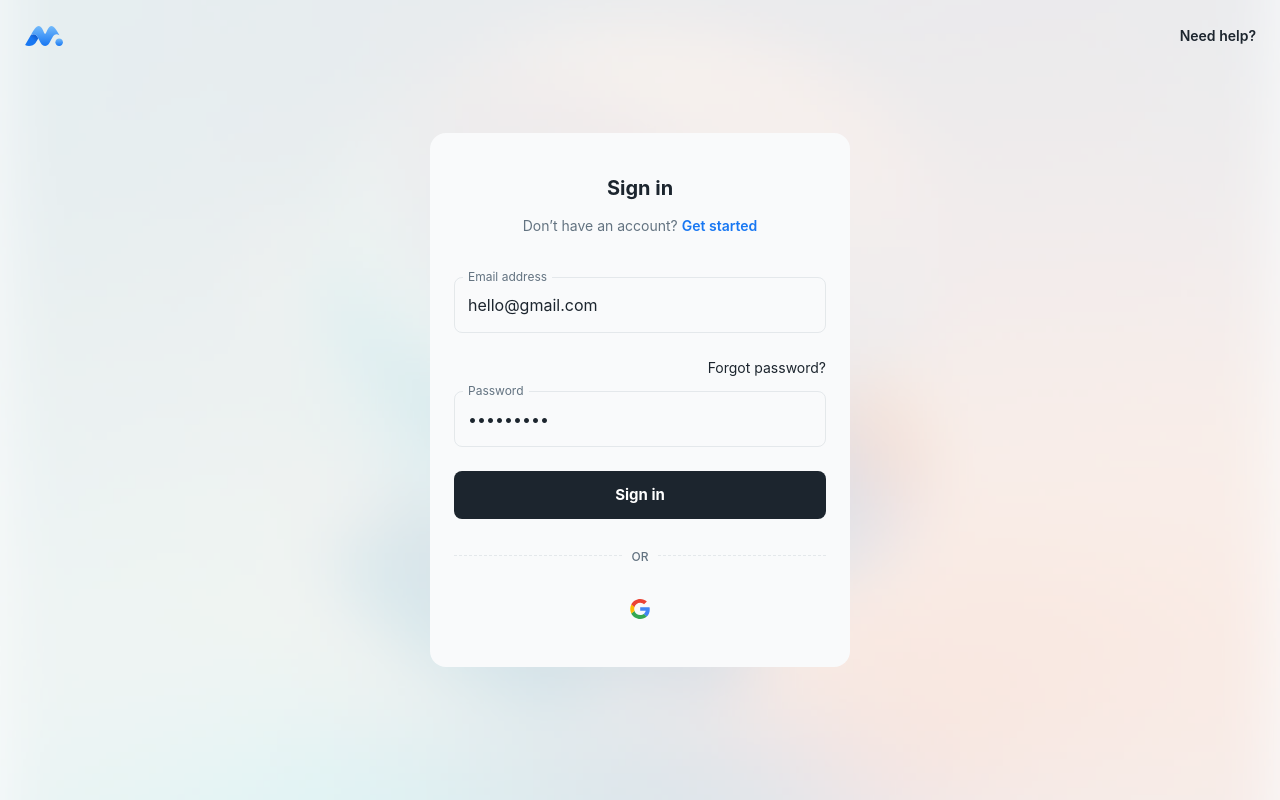
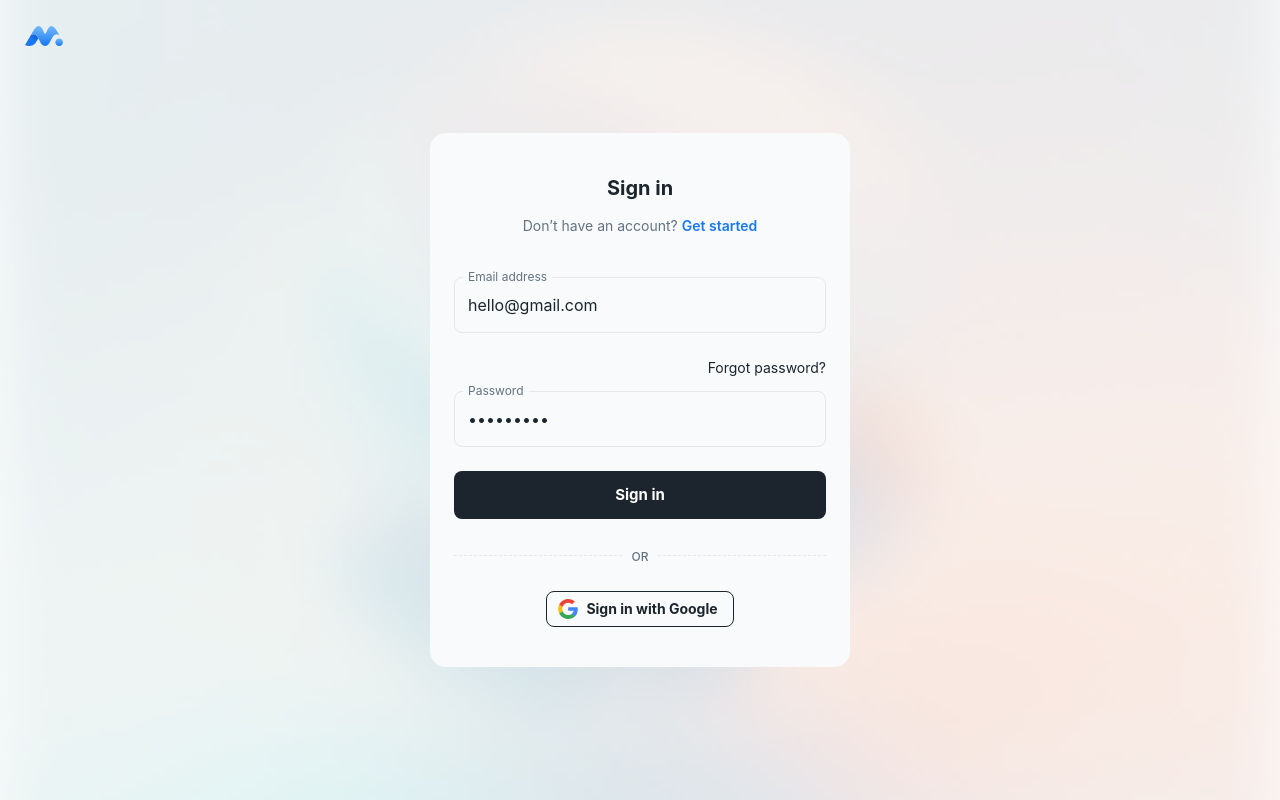
Before and after one commit to stefan1anuby/Employee-Management-And-Payroll-System, a React (Vite) app in the folder frontend/: page /sign-in in a window 1280 px wide. Built offline with nearby package versions, Linux system fonts and the light colour scheme; some icons are missing.

Commit message:
Google Sign In

```diff
--- a/frontend/src/layouts/auth/layout.tsx
+++ b/frontend/src/layouts/auth/layout.tsx
@@ -1,9 +1,9 @@
 import type { Theme, SxProps, Breakpoint } from '@mui/material/styles';
 
-import Link from '@mui/material/Link';
+/* import Link from '@mui/material/Link'; */
 import Alert from '@mui/material/Alert';
 
-import { RouterLink } from 'src/routes/components';
+/* import { RouterLink } from 'src/routes/components'; */
 
 import { stylesMode } from 'src/theme/styles';
 
@@ -50,7 +50,7 @@
               </Alert>
             ),
             leftArea: <Logo />,
-            rightArea: (
+           /*  rightArea: (
               <Link
                 component={RouterLink}
                 href="#"
@@ -59,7 +59,7 @@
               >
                 Need help?
               </Link>
-            ),
+            ), */
           }}
         />
       }
--- a/frontend/src/main.tsx
+++ b/frontend/src/main.tsx
@@ -3,7 +3,7 @@
 import { BrowserRouter } from 'react-router-dom';
 import { HelmetProvider } from 'react-helmet-async';
 
-import App from './app';
+import App from './App';
 
 // ----------------------------------------------------------------------
 
--- a/frontend/src/sections/auth/sign-in-view.tsx
+++ b/frontend/src/sections/auth/sign-in-view.tsx
@@ -12,6 +12,7 @@
 import { useRouter } from 'src/routes/hooks';
 
 import { Iconify } from 'src/components/iconify';
+import Button from '@mui/material/Button';
 
 // ----------------------------------------------------------------------
 
@@ -94,11 +95,17 @@
         </Typography>
       </Divider>
 
-      <Box gap={1} display="flex" justifyContent="center">
-        <IconButton color="inherit">
-          <Iconify icon="logos:google-icon" />
-        </IconButton>
-      </Box>
+      <Box display="flex" justifyContent="center">
+  <Button
+    variant="outlined"
+    color="inherit"
+    startIcon={<Iconify icon="logos:google-icon" />}
+
+  >
+    Sign in with Google
+  </Button>
+</Box>
+
     </>
   );
 }
```
Also changed, not shown: 1 other file (tests, documents, lock files or other folders).
